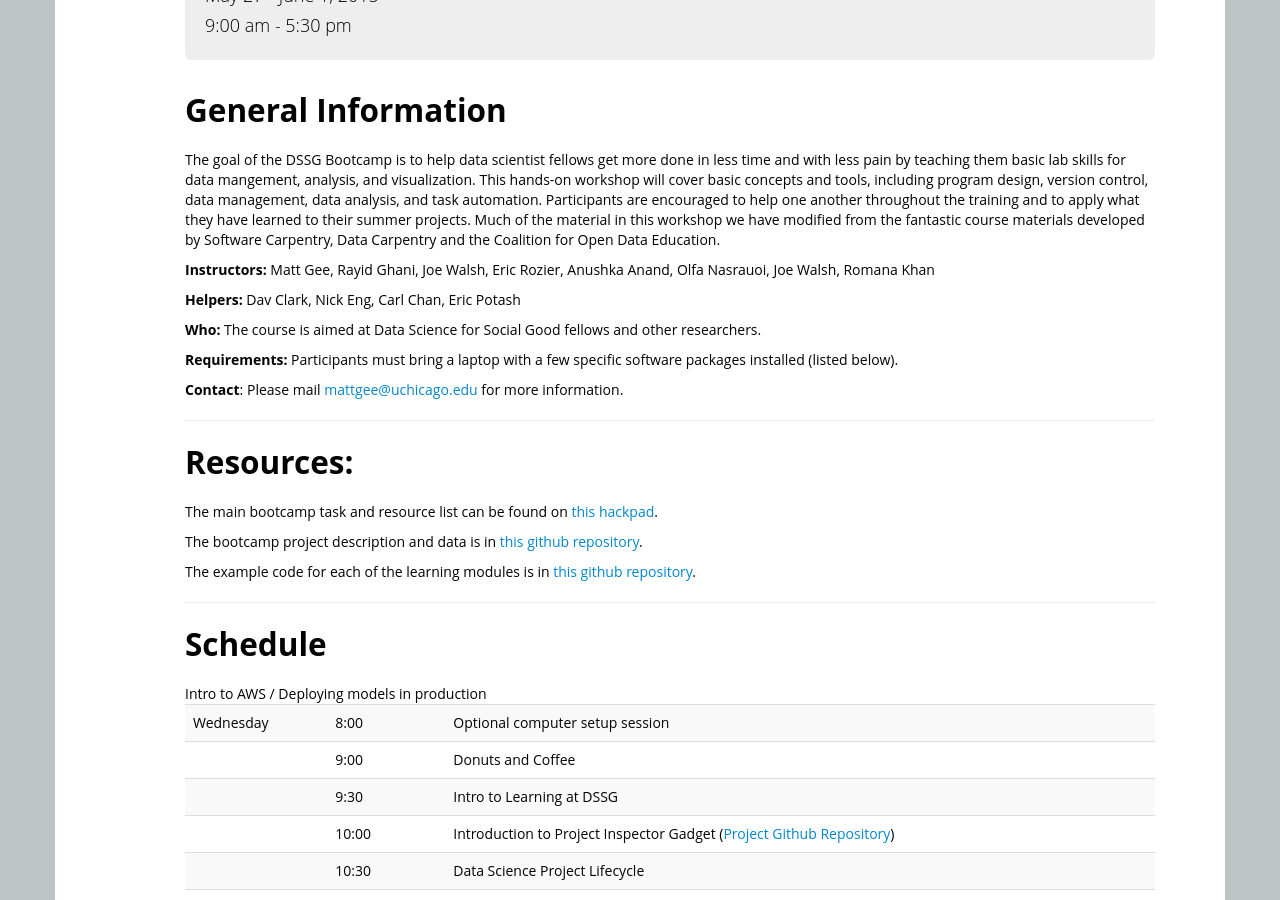
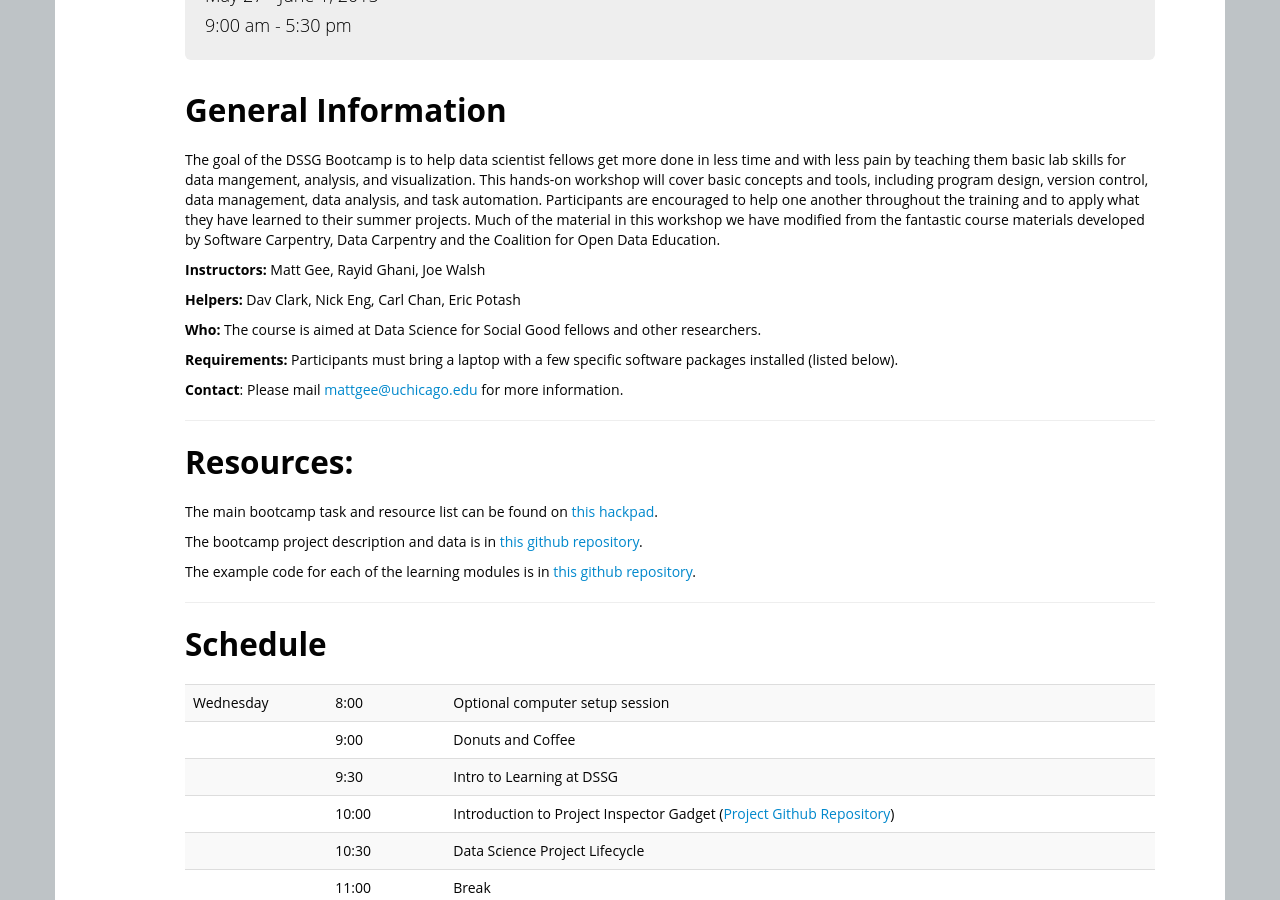
Before and after one commit to dssg/dssg-training-workshop-2015, a Jekyll site: the page built from index.html, in a window 1280 px wide and 900 px high, scrolled down 310 px. Built offline with Jekyll 4.4.1, drawn with Linux system fonts in a browser that asks for light colours; some of the changed text lies outside the part shown.

Commit message:
update index

```diff
--- a/index.html
+++ b/index.html
@@ -9,8 +9,7 @@
 startdate: 2015-05-27
 enddate: 2015-06-01
 registration: restricted
-instructor: ["Matt Gee", "Rayid Ghani", "Joe Walsh",
-"Eric Rozier", "Anushka Anand","Olfa Nasrauoi","Joe Walsh","Romana Khan"]
+instructor: ["Matt Gee", "Rayid Ghani", "Joe Walsh"]
 helpers: ["Dav Clark", "Nick Eng","Carl Chan","Eric Potash"]
 contact: mattgee@uchicago.edu
 ---
@@ -151,7 +150,7 @@
 
 
   <tr> <td>Monday</td> <td>9:30</td>   <td>Recap of data science lifecycle & progress from last week</td> </tr>
-  <tr> <td></td><td>10:00</td> Intro to AWS / Deploying models in production <td>
+  <tr> <td></td>        <td>10:00</td>  <td> Intro to AWS / Deploying models in production </td></tr>
   <tr> <td></td>        <td>11:00</td>   <td>Team breakout: Deploying models</td> </tr>
   <tr> <td></td>        <td>12:00</td>   <td>Lunch break</td> </tr>
   <tr> <td></td>        <td>1:00</td>   <td>Intro to visualization and communication</td> </tr>
```
